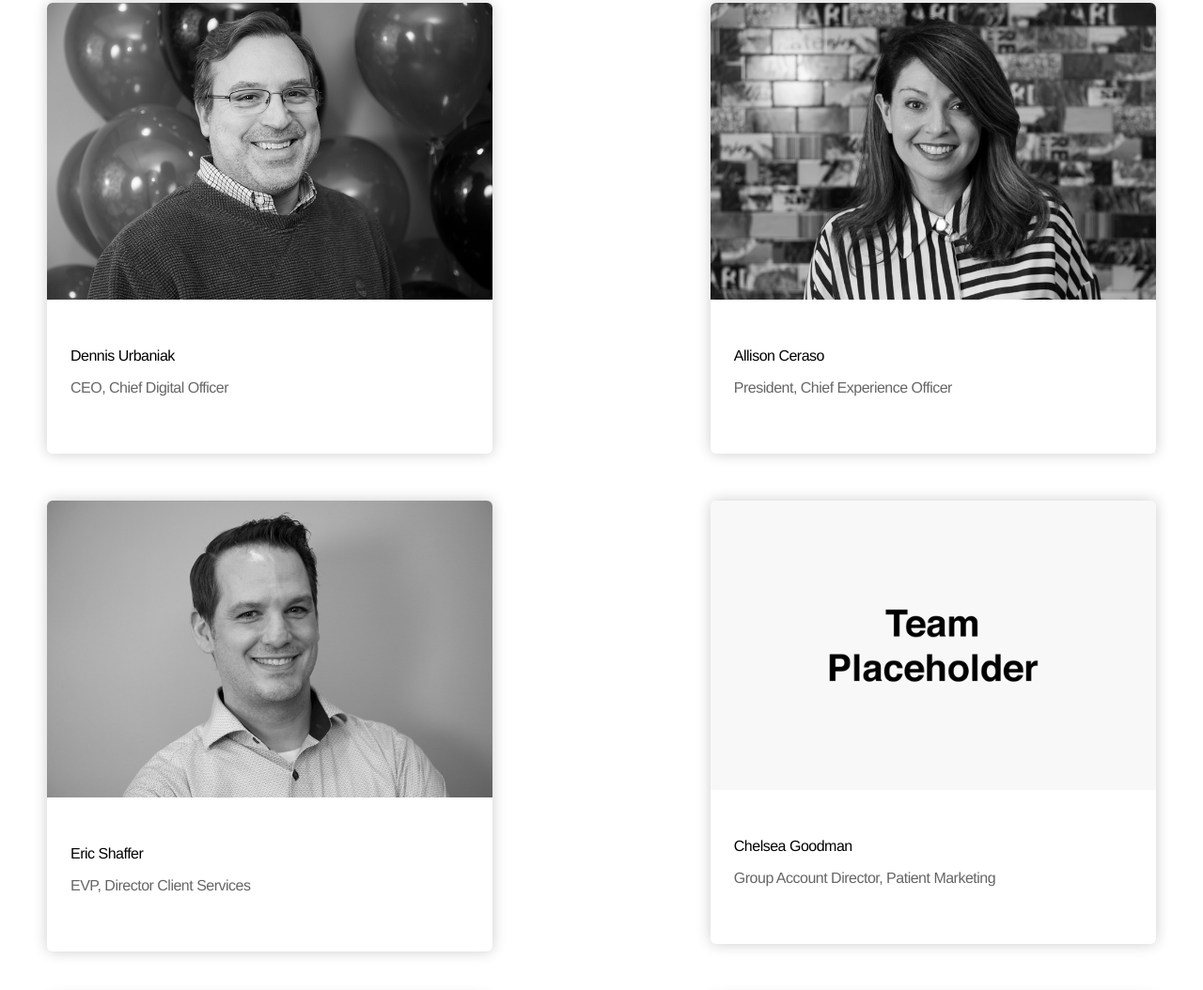
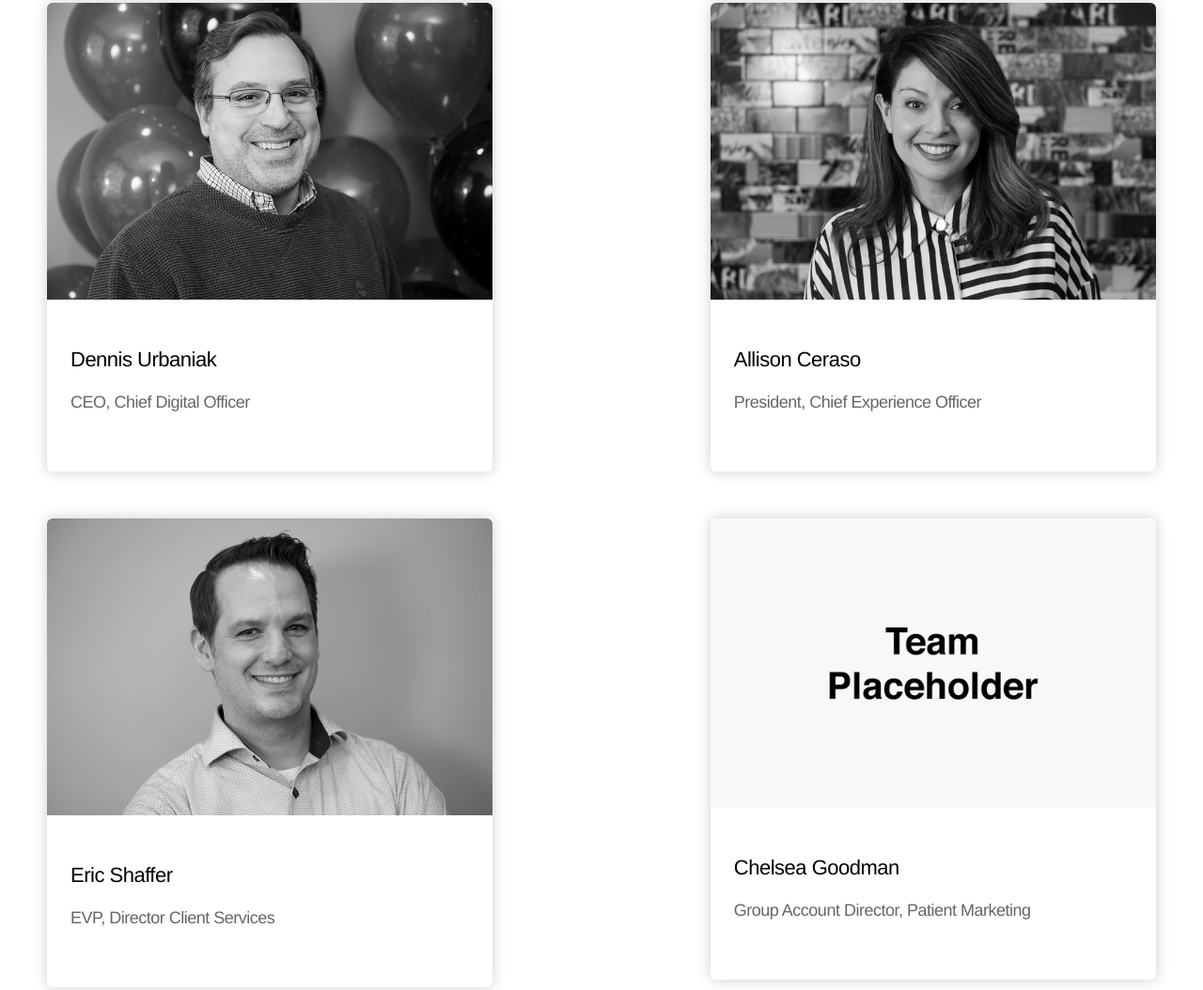
Before and after one commit to havashealthplus/lilly-microsite, a plain HTML site: page index.html in a window 1280 px wide. Shown: the part 2390-3444 px from the top of the page at 94% size. Drawn offline with nearby package versions, Linux system fonts and the light colour scheme.

Commit message:
bio font sizes

```diff
--- a/assets/css/style.css
+++ b/assets/css/style.css
@@ -234,36 +234,38 @@ header img {
 
 .team-about {
   padding: 2.5rem 1.5rem 2rem;
+  font-size: 1.6rem;
 }
 
 .team-name {
   font-family: 'Helvetica', sans-serif;
-  font-size: 1.6rem;
+  font-size: 2rem;
   font-weight: 200;
 }
 
 .team-desc {
   opacity: .6;
   font-family: 'Helvetica', sans-serif;
-  font-size: 1.6rem;
   font-weight: 200;
 }
 
 .team-bio {
   font-family: 'Helvetica', sans-serif;
-  font-size: 1.6rem;
   font-weight: 200;
 }
 
 .team-bio-list__item {
   padding: .5rem 0;
   font-family: 'Helvetica', sans-serif;
-  font-size: 1.6rem;
   font-weight: 200;
 }
 
 @media screen and (min-width: 992px) {
+  .team-name {
+    font-size: 2.2rem;
+  }
   .team-about {
     padding: 5rem 2.5rem 4.5rem;
+    font-size: 1.8rem;
   }
 }
```
Also changed, not shown: 1 other file.
